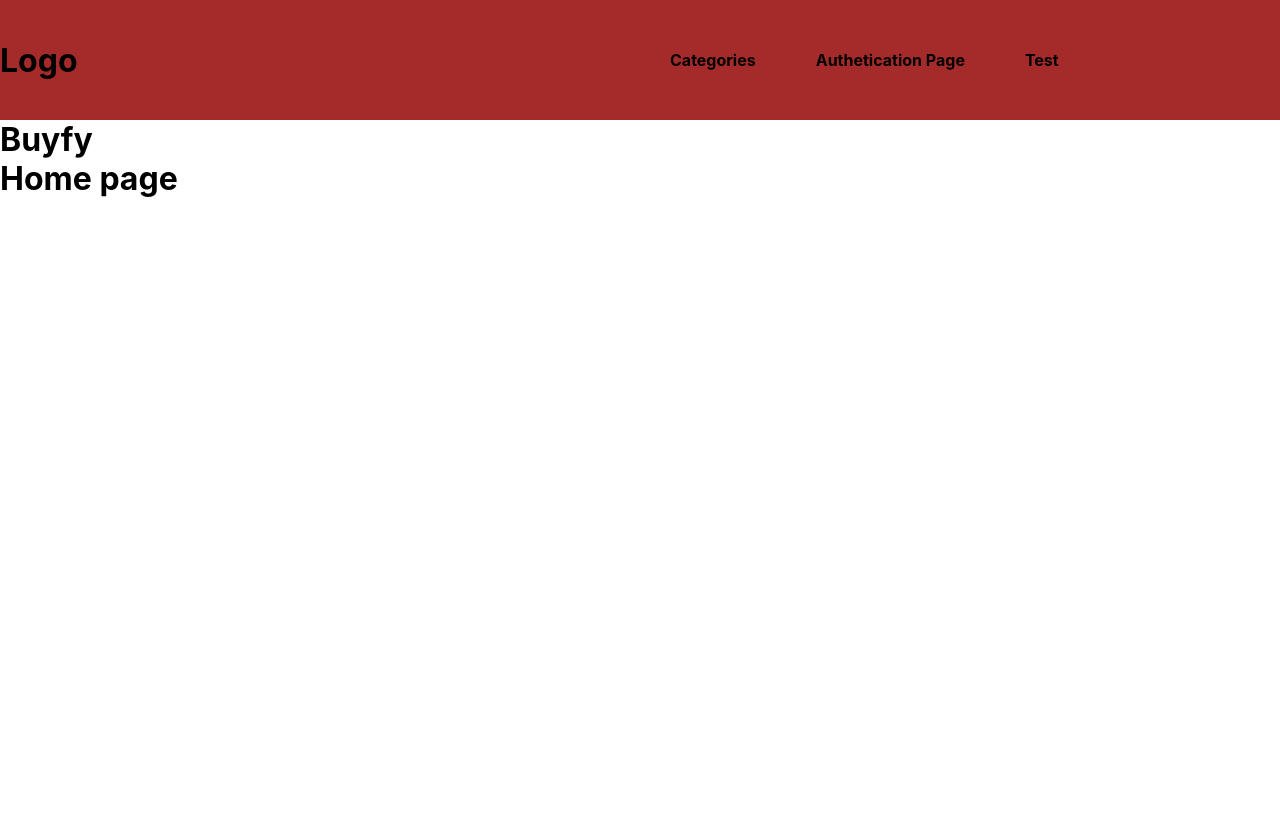
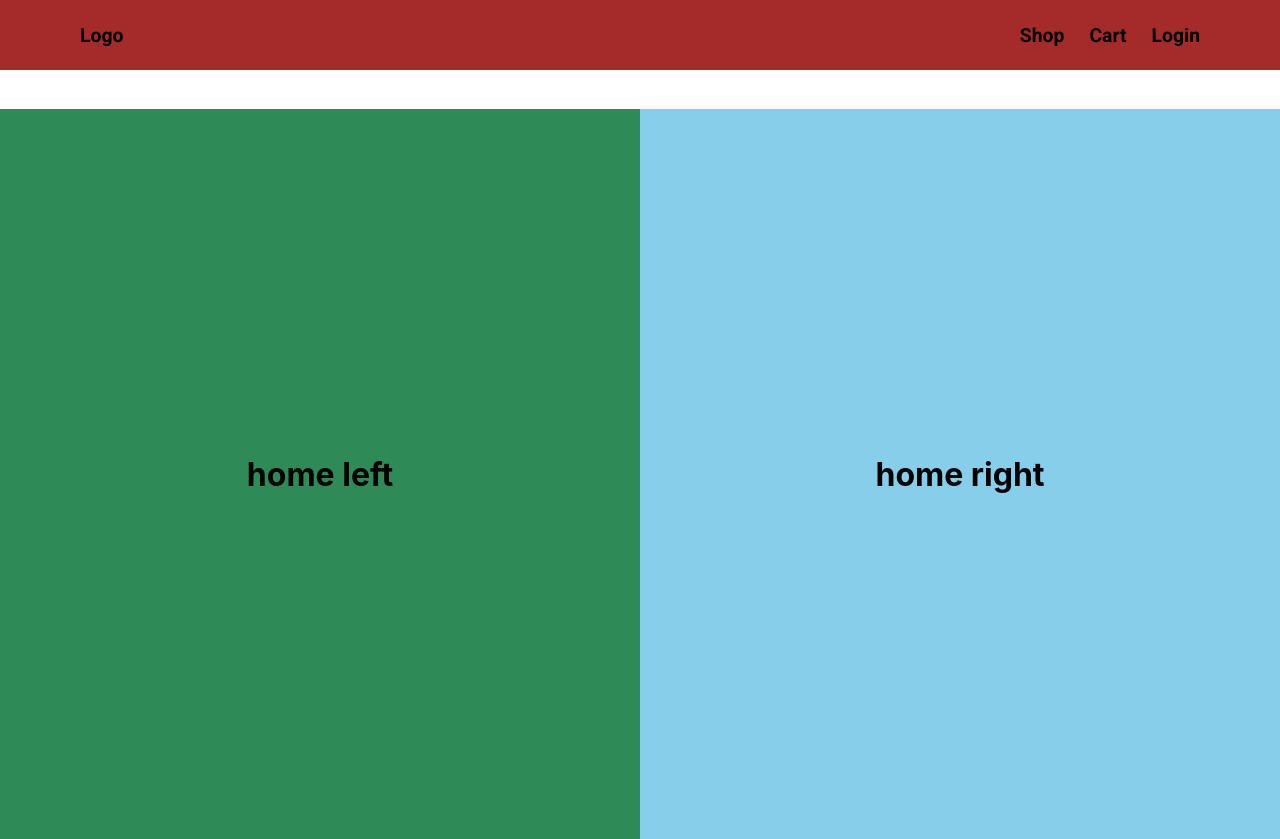
Before and after one commit to taimoor954/Buyfy, a React (Create React App) app: page / in a window 1280 px wide. Before the commit the page ends 800 px from the top, so only its background shows below. Built offline with nearby package versions, Linux system fonts and the light colour scheme; no server answers.

Commit message:
done with home page, navbar changes and menu item added in navbar

```diff
--- a/src/App.css
+++ b/src/App.css
@@ -2,6 +2,7 @@
 margin: 0px;
 padding: 0px;
 border: 5px;
+box-sizing: border-box;
 }
 a{
     text-decoration: none;
@@ -10,4 +11,8 @@ a{
 :root{
     --font-family-header :  'Roboto', sans-serif;
     --font-family-para :  'Open Sans', sans-serif;
+    --navbar-height : 70px
 }
+.pagesContainer{
+    padding-top: var(--navbar-height);
+}
--- a/src/App.js
+++ b/src/App.jsx
@@ -24,6 +24,7 @@ function App({firebaseAuthListener}) {
       <Navbar/>
       <h1>Buyfy</h1>
       <Switch>
+      <div className="pagesContainer">
       <Route path="/" component={Home} exact={true}/>
       <Route path="/authentication" component={Authentication} exact={true}/>
       <Route path="/category" component={Category} exact={true}/>
@@ -31,6 +32,8 @@ function App({firebaseAuthListener}) {
       <Route path="/checkout/:orderId" component={Checkout} exact={true}/>
       <Route path="/product/:productId" component={Productdetail} exact={true}/>
       <Route path="/test" component={Test} exact={true}/>
+      </div>
+
       </Switch>
 
     </div>
--- a/src/Components/Header/header.jsx
+++ b/src/Components/Header/header.jsx
@@ -24,24 +24,25 @@ const Header = ({
   children,
   fontSize = 16,
   fontWeight = "bold",
-  AdditionalStyle = {},
-  color = 'black'
+  style = {},
+
+  color = "black",
 }) => {
   var fontWeightValue = fontEstimater(fontWeight);
-  var fontSizeValue = fontSize/10
+  var fontSizeValue = fontSize / 10;
   return (
     //1em = 10px set through below div style
-    <div style={{fontSize:"62.5%"}}>
+    <div style={{ fontSize: "62.5%" }}>
       <h1
         className="header"
         style={{
           fontSize: `${fontSizeValue}em`,
           fontWeight: fontWeightValue,
-          ...AdditionalStyle,
-            color:color
+          ...style,
+          color: color,
         }}
-       >
-           {/* // Our so called reusable conponenet */}
+      >
+        {/* // Our so called reusable conponenet */}
         {children}
       </h1>
     </div>
--- a/src/Components/Navbar/navbar.css
+++ b/src/Components/Navbar/navbar.css
@@ -1,22 +1,15 @@
 .navbar{
 width: 100vw;
-height:  15vh;
+height:  var(--navbar-height); /*i.e is 70px */
 background-color: brown;
 display: grid;
-grid-template-columns: repeat(2, 1fr);
+grid-template-columns:1fr repeat(3,min-content);
+padding: 0px 80px;
+box-sizing: border-box;
+align-content: center;
+column-gap: 25px;
+font-size: 62.5%;
+position: fixed;
+top: 0;
+left: 0%;
 }
-.NavItemContainer{
-    display: flex;
-    align-items: center;
-}
-.NavItem{
-    padding: 0 30px;
-    cursor: pointer;
-}
-.logo{
-    display: flex;
-    align-items: center;
-    padding: 0px;
-    box-sizing: border-box;
-    cursor: pointer;
-}
--- a/src/Components/Navbar/navbar.jsx
+++ b/src/Components/Navbar/navbar.jsx
@@ -1,26 +1,43 @@
-import React from 'react'
-import { Link } from 'react-router-dom'
-import './navbar.css'
-const Navbar = () => {
-    return (
-        <div className='navbar'>
-            <div className='logo'>
-                <Link to='/'><h1>Logo</h1></Link>
-            </div>
+import React from "react";
+import { Link } from "react-router-dom";
+import "./navbar.css";
+import Header from "./../Header/header";
+import { connect } from "react-redux";
+import { signout } from './../../Redux/Authentication/authActions';
 
-            <div className="NavItemContainer">
-                <Link to='/category'>
-                <div className="NavItem"><h4>Categories</h4></div>
-                </Link>
-                <Link to="/authentication">
-                    <div className="NavItem"><h4>Authetication Page</h4></div>
-                </Link>
-                <Link to="/test">
-                    <div className="NavItem"><h4>Test</h4></div>
-                </Link>
-            </div>
-        </div>
-    )
+const MenuItem = ({ children, to = "#" , ...restProps}) => {
+  return (
+    <div>
+      <div  {...restProps} className="menuItem">
+        <Link to={to}>
+          <Header
+            style={{ cursor: "pointer", display: "inline" }}
+            fontSize={31}
+            fontWeight="bold"
+          >
+            {children}
+          </Header>
+        </Link>
+      </div>
+    </div>
+  );
+};
+
+const Navbar = ({authentication, signout}) => {
+  return (
+    <div  className="navbar">
+      <MenuItem to="/">Logo</MenuItem>
+      <MenuItem to="/category">Shop</MenuItem>
+      <MenuItem>Cart</MenuItem>
+      {authentication ? <MenuItem onClick={signout} to="/authentication">Logout</MenuItem> : <MenuItem to="/authentication">Login</MenuItem> }
+    </div>
+  );
+};
+
+var mapState = (store) => {
+  return { authentication: store.authentication };
+};
+var actions = {
+  signout
 }
-
-export default Navbar
+export default connect(mapState, actions)(Navbar);
--- a/src/Pages/Home/home.css
+++ b/src/Pages/Home/home.css
@@ -0,0 +1,19 @@
+.home{
+    display: grid;
+    grid-template-rows: minmax(calc(100vh - var(--navbar-height)), min-content);
+    grid-template-columns: repeat(2,1fr);
+    background-color: salmon;
+}
+.flex{
+    display: flex;
+    justify-content: center;
+    align-items: center;
+    flex-flow:column ;
+    width: 100%;
+}
+.homeLeft{
+    background-color: seagreen;
+}
+.homeRight{
+    background: skyblue;
+}
--- a/src/Pages/Home/home.js
+++ /dev/null
@@ -1,12 +0,0 @@
-import React from 'react'
-import { auth } from './../../Firebase/firebase';
-
-const Home = () => {
-    return (
-        <div>
-            <h1>Home page</h1>
-        </div>
-    )
-}
-
-export default Home
--- /dev/null
+++ b/src/Pages/Home/home.jsx
@@ -0,0 +1,14 @@
+import React from 'react'
+import { auth } from '../../Firebase/firebase';
+import './home.css'
+
+const Home = () => {
+    return (
+        <div className='home'>
+            <div className="homeLeft flex"><h1>home left</h1></div>
+            <div className="homeRight flex"><h1>home right</h1></div>
+        </div>
+    )
+}
+
+export default Home
--- a/src/Redux/Authentication/authActions.js
+++ b/src/Redux/Authentication/authActions.js
@@ -6,6 +6,8 @@ import {
 } from "../../Firebase/firebase";
 import { SET_USER, REMOVE_USER } from "./constants";
 import firebase from "../../Firebase/firebase";
+import history from './../../History/history';
+
 
 var setUser = (userDataForState) => (dispatch) => {
   //nonn async func can also be called using thunk
@@ -52,6 +54,10 @@ export var signup = (credentials) => async (dispatch) => {
 
     dispatch(setUser(userDataForState)); //if calling an action inside an action, use dispatch to call it
     //so that values can be sett in redux state
+
+
+    //navigate to homepage agter being singed up
+    history.push('/')
   } catch (error) {
     console.log(error);
   }
@@ -71,6 +77,9 @@ export var signin = (credentials) => async (dispatch) => {
       uid,
     };
     dispatch(setUser(userDataForState));
+
+    history.push('/')
+
     // console.log(userData)
   } catch (error) {
     console.log(error);
@@ -79,6 +88,7 @@ export var signin = (credentials) => async (dispatch) => {
 
 export var signout = () => async (dispatch) => {
   //signout user from firebase
+  console.log('woring')
   await auth.signOut();
   dispatch(removerUser());
 };
```
Also changed, not shown: src/index.jsx (renamed from src/index.js), 1 other file (tests, documents, lock files or other folders).
